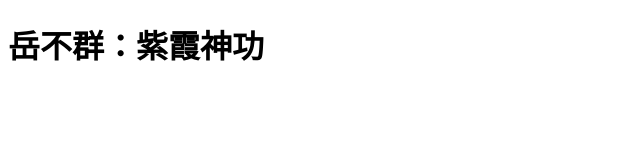
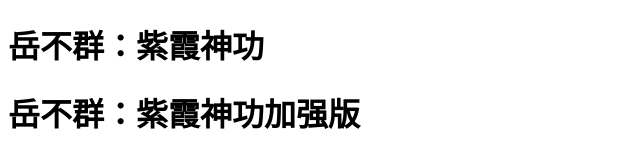
Before and after one commit to jyQian/huashan, a plain HTML site: page index.html in a window 1280 px wide. Shown: the whole page, without its empty margins (0-640 px from the left). Drawn offline with Linux system fonts and the light colour scheme.

Commit message:
紫霞神功升级版提交

```diff
--- a/index.html
+++ b/index.html
@@ -8,5 +8,6 @@
 </head>
 <body>
     <h1>岳不群：紫霞神功</h1>
+    <h1>岳不群：紫霞神功加强版</h1>
 </body>
 </html>
```
